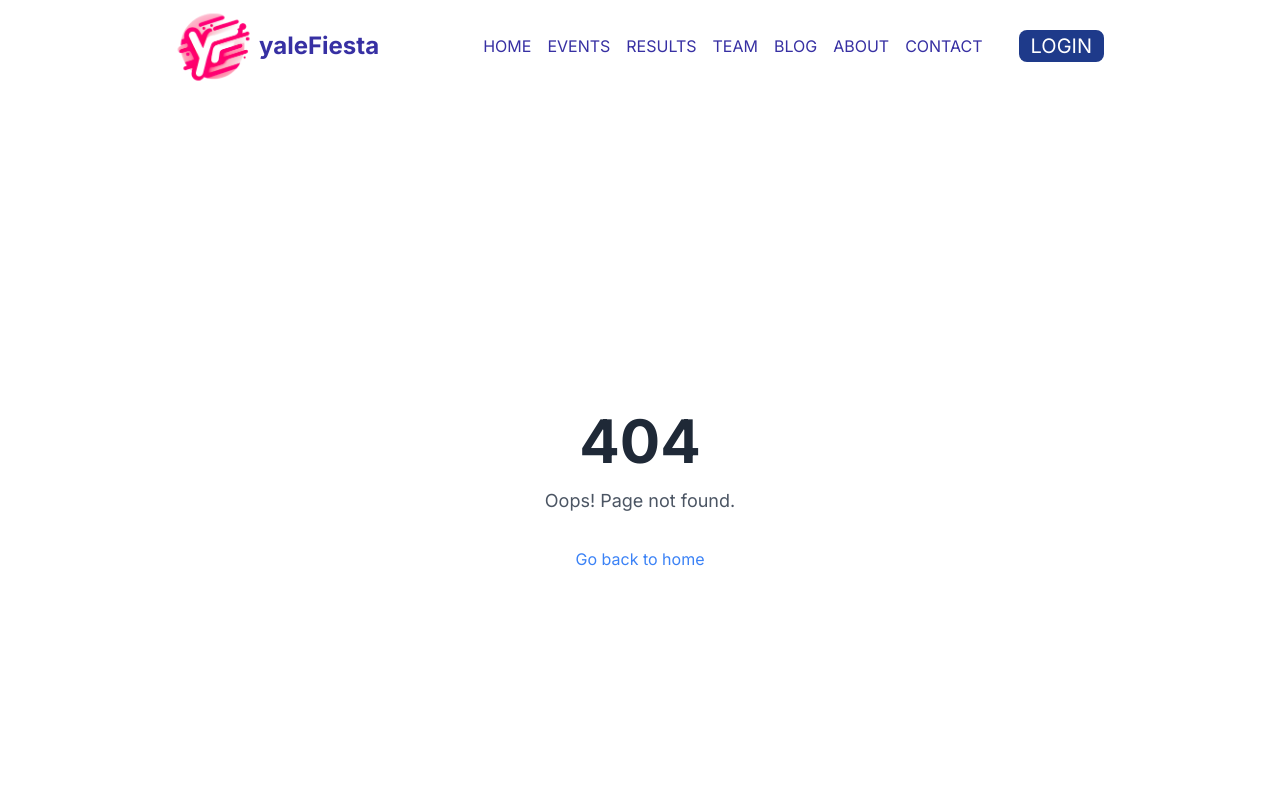
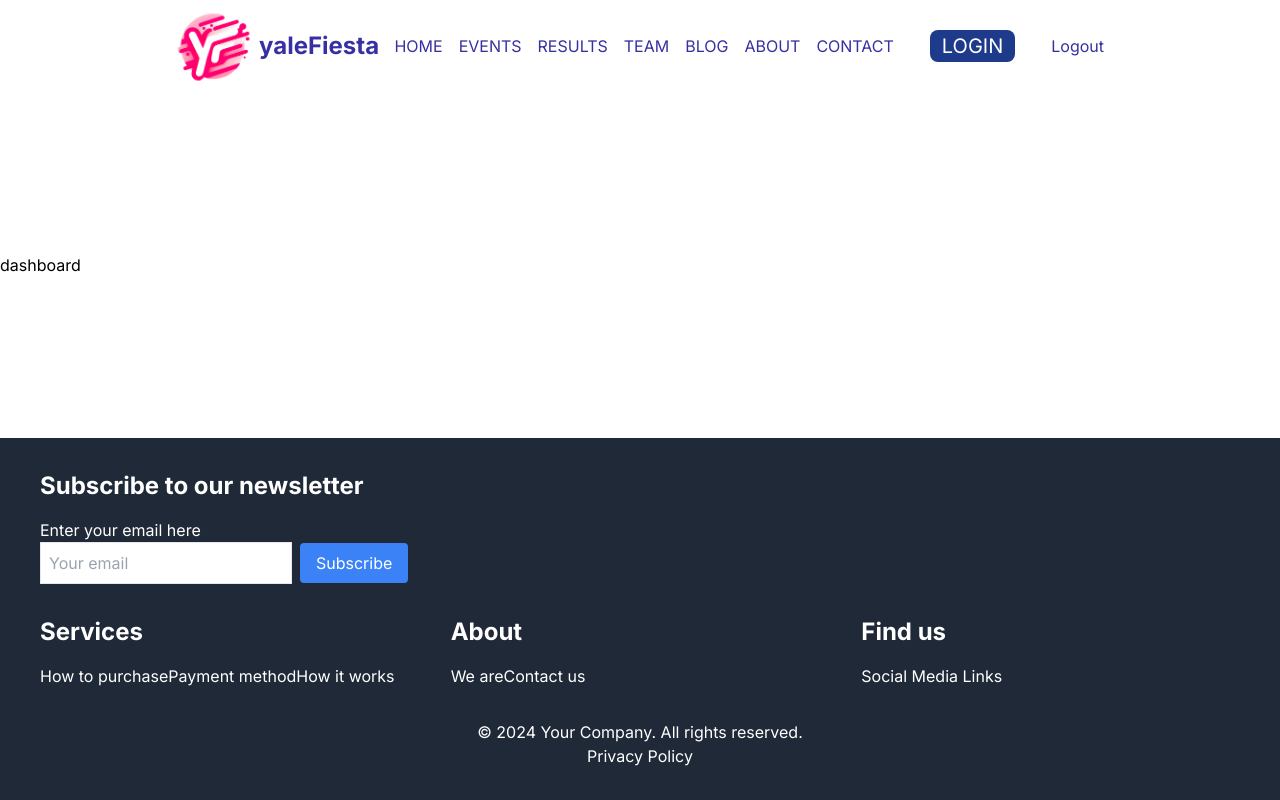
Before and after one commit to abhishekanandok/yalefiesta, a Next.js app: page /1/dashboard in a window 1280 px wide. Before the commit this address had no page. Shown: the top 800 px of the page. Built offline with nearby package versions, Linux system fonts and the light colour scheme; no server answers.

Commit message:
dashboard folder & logout

```diff
--- /dev/null
+++ b/src/app/[userID]/dashboard/page.jsx
@@ -0,0 +1,9 @@
+import React from 'react'
+
+const dashboard = () => {
+  return (
+    <div>dashboard</div>
+  )
+}
+
+export default dashboard
--- a/src/components/navbar/Navbar.jsx
+++ b/src/components/navbar/Navbar.jsx
@@ -1,5 +1,6 @@
 import React from 'react';
 import Link from 'next/link';
+import { handleLogout } from "@/lib/action";
 
 const Navbar = () => {
   return (
@@ -46,6 +47,9 @@ const Navbar = () => {
         <CustomLink href="/login">
           <span className="cursor-pointer items-end flex-1 text-xl  bg-blue-900 hover:bg-blue-500 text-white p-1 pl-3 pr-3 rounded-lg">LOGIN</span>
         </CustomLink>
+        <form action={handleLogout}>
+              <button >Logout</button>
+        </form>
       </div>
     </nav>
   );
```
